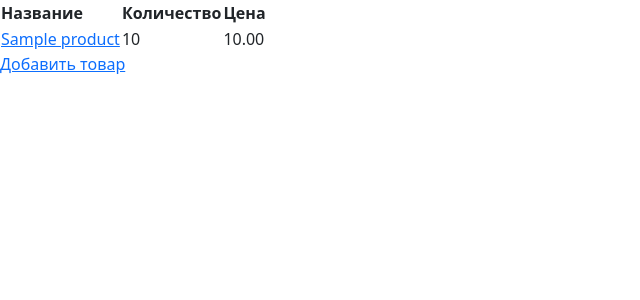
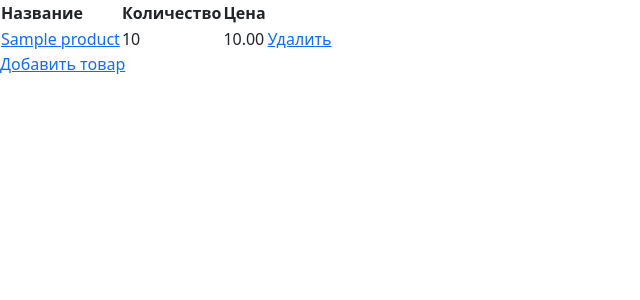
Before and after one commit to NatalyBasova/otus_project, a Django app: page /products/ in a window 1280 px wide. Shown: the top 300 px of the page, without its empty margins (0-640 px from the left). Run offline with Django 5.2, Linux system fonts and the light colour scheme; tables that the repository leaves empty hold one stand-in row (values such as "Sample post").

Commit message:
add link to delete

```diff
--- a/app/flow_meter/jinja2/all_products.html
+++ b/app/flow_meter/jinja2/all_products.html
@@ -17,6 +17,7 @@
     <td><a href="details/{{ product.id }}">{{ product.name }}</a></td>
     <td>{{ product.quantity }}</td>
     <td>{{ product.price }}</td>
+    <td><a href="delete/{{ product.id }}">Удалить</a></td>
    </tr>
   {% endfor %}
 </table>
```
